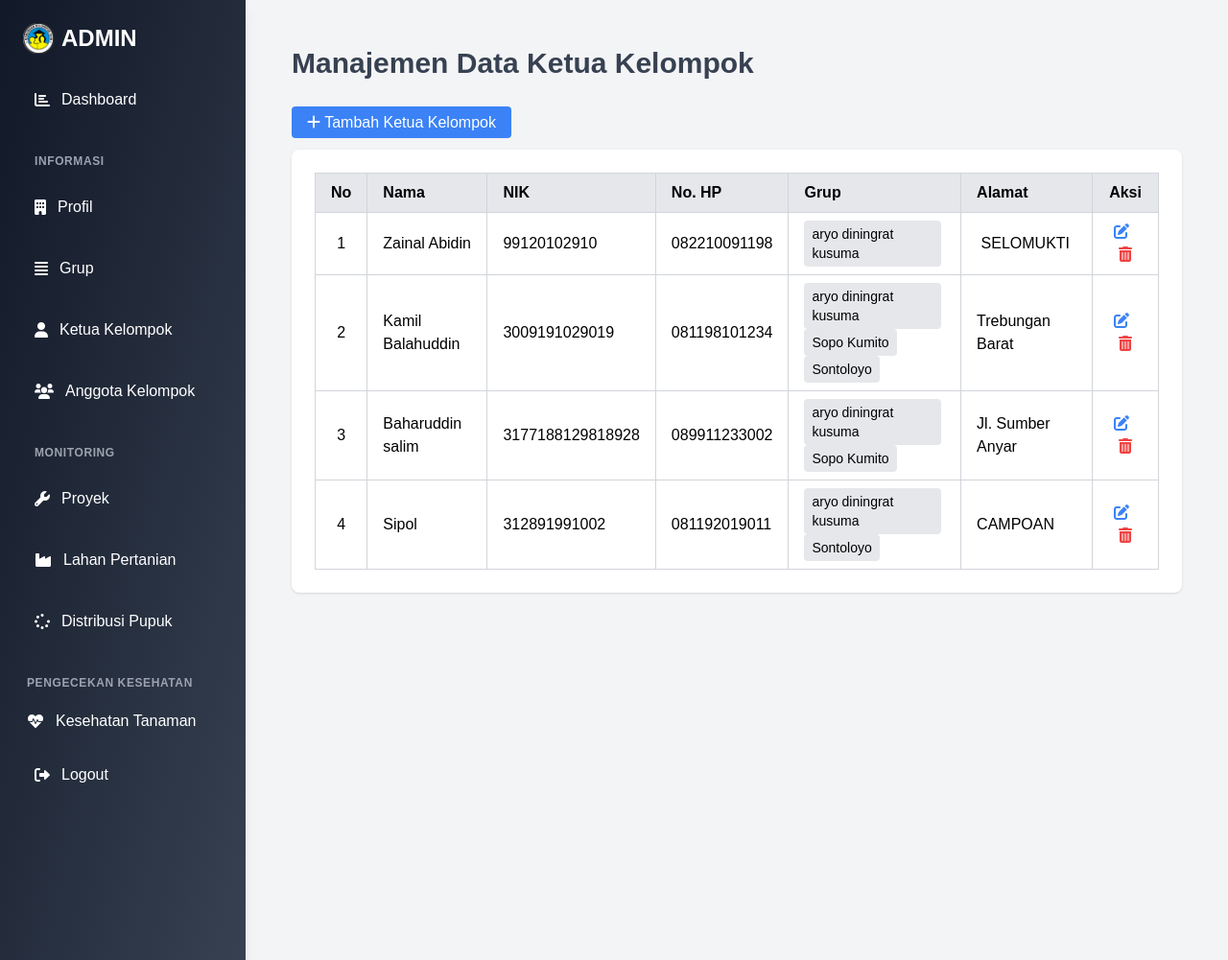
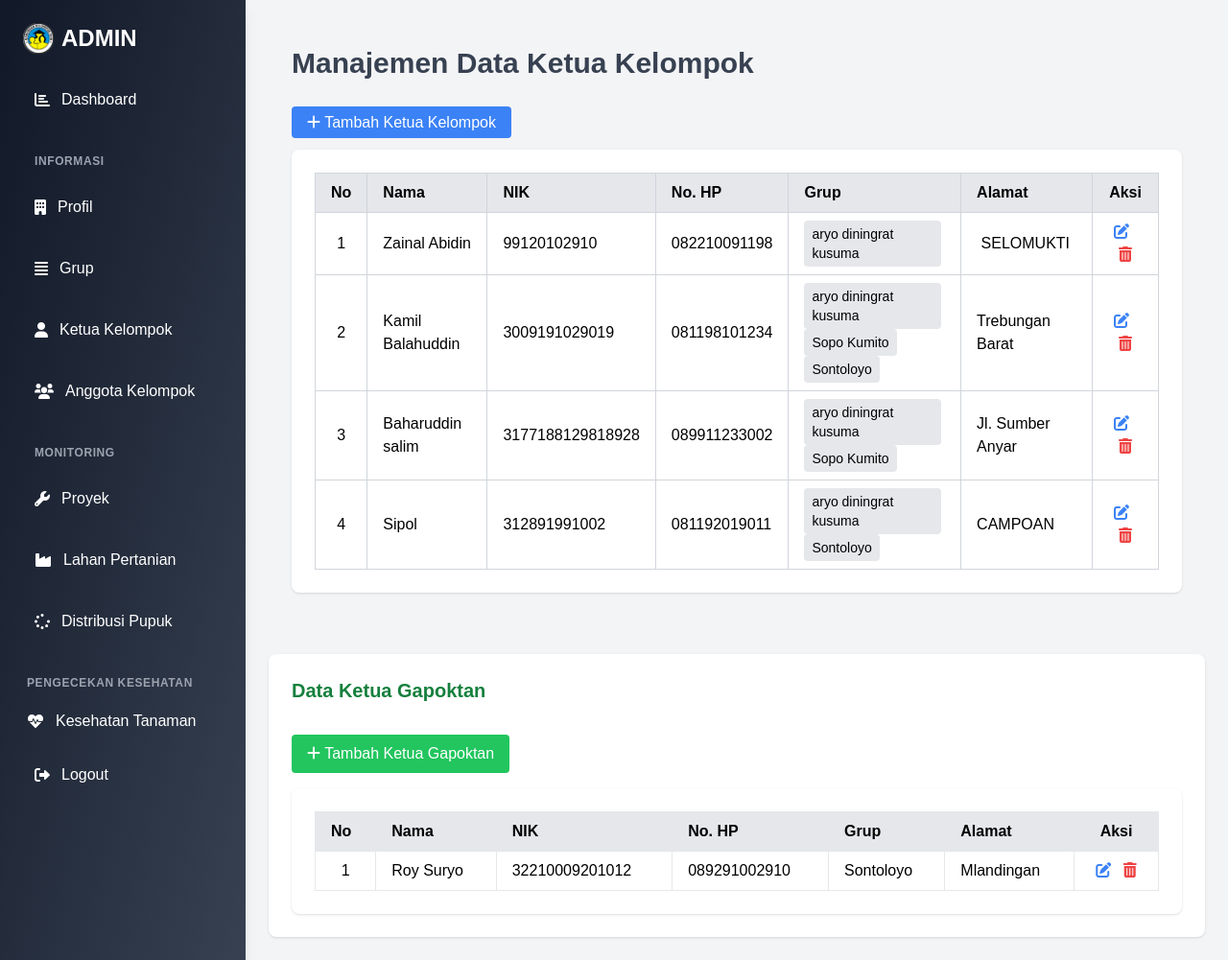
Before and after one commit to Mohferizainullabasyir/gapoktan, a Django app: page /administrator/ketua/ in a window 1280 px wide. Shown: the whole page at 96% size. Run offline with Django 5.2, Linux system fonts and the light colour scheme; data comes from the database, SQL or seed files in the repository; both versions use the stored data as it was after the commit; some libraries are stand-ins or nearby versions.

Commit message:
ketua gapoktan

```diff
--- a/administrator/templates/ketuaadmin.html
+++ b/administrator/templates/ketuaadmin.html
@@ -62,4 +62,59 @@
         </table>
     </div>
 </div>
+
+    <!-- ======= TABEL KETUA GAPOKTAN ======= -->
+    <div class="overflow-x-auto bg-white shadow rounded-lg p-6 mt-10">
+        <h2 class="text-xl font-semibold mb-4 text-green-700">Data Ketua Gapoktan</h2>
+
+        <a href="{% url 'formketuagapoktanadmin' %}" class="bg-green-500 text-white px-4 py-2 rounded hover:bg-green-600 mt-4 inline-block">
+            <i class="fas fa-plus"></i> Tambah Ketua Gapoktan
+        </a>
+
+        <div class="overflow-x-auto bg-white shadow rounded-lg p-6 mt-4">
+        <table class="table-auto w-full border-collapse border border-gray-300">
+            <thead>
+                <tr class="bg-gray-200 text-left">
+                    <th class="px-4 py-2 border">No</th>
+                    <th class="px-4 py-2 border">Nama</th>
+                    <th class="px-4 py-2 border">NIK</th>
+                    <th class="px-4 py-2 border">No. HP</th>
+                    <th class="px-4 py-2 border">Grup</th>
+                    <th class="px-4 py-2 border">Alamat</th>
+                    <th class="px-4 py-2 border text-center">Aksi</th>
+                </tr>
+            </thead>
+            <tbody>
+                {% for gapoktan in ketua_gapoktan_list %}
+                <tr class="hover:bg-gray-100">
+                    <td class="px-4 py-2 border text-center">{{ forloop.counter }}</td>
+                    <td class="px-4 py-2 border">{{ gapoktan.nama }}</td>
+                    <td class="px-4 py-2 border">{{ gapoktan.nik }}</td>
+                    <td class="px-4 py-2 border">{{ gapoktan.no_hp }}</td>
+                    <td class="px-4 py-2 border">
+                        {{ gapoktan.grup.nama }}
+                    </td>
+                    <td class="px-4 py-2 border">{{ gapoktan.alamat|safe }}</td>
+                    <td class="px-4 py-2 border text-center">
+                        <a href="{% url 'editketuagapoktanadmin' gapoktan.id %}" class="text-blue-500 hover:text-blue-700 mr-2">
+                            <i class="fas fa-edit"></i>
+                        </a>
+                        <form action="{% url 'deleteketuagapoktanadmin' gapoktan.id %}" method="post" class="inline">
+                            {% csrf_token %}
+                            <button type="submit" onclick="return confirm('Yakin ingin menghapus data ini?')" class="text-red-500 hover:text-red-700">
+                                <i class="fas fa-trash-alt"></i>
+                            </button>
+                        </form>
+                    </td>
+                </tr>
+                {% empty %}
+                <tr>
+                    <td colspan="7" class="text-center px-4 py-2 border text-gray-500 italic">Belum ada data ketua gapoktan.</td>
+                </tr>
+                {% endfor %}
+            </tbody>
+        </table>
+    </div>
+</div>
+
 {% endblock content %}
--- a/administrator/templates/profiladmin.html
+++ b/administrator/templates/profiladmin.html
@@ -76,6 +76,7 @@
     </div>
 </div>
 
+<!-- kegiatan -->
 
 <h2 class="text-2xl font-bold text-gray-700 mt-10 mb-4">Data Kegiatan</h2>
 <a href="{% url 'formkegiatanadmin' %}" class="bg-green-500 text-white px-4 py-2 rounded hover:bg-green-600">
--- a/administrator/urls.py
+++ b/administrator/urls.py
@@ -26,8 +26,15 @@ urlpatterns = [
 
     path('ketua/', views.ketuaadmin, name='ketuaadmin'),
     path('form-ketua/', views.formketuaadmin, name='formketuaadmin'),
-    path('edit-ketua/<int:pk>', views.editketuaadmin, name='editketuaadmin'),
-    path('delete-ketua/<int:pk>', views.deleteketuaadmin, name='deleteketuaadmin'),
+    path('edit-ketua/<str:pk>', views.editketuaadmin, name='editketuaadmin'),
+    path('delete-ketua/<str:pk>', views.deleteketuaadmin, name='deleteketuaadmin'),
+
+    #ketua gapoktan
+
+    path('form-ketuagapoktan/', views.formketuagapoktanadmin, name='formketuagapoktanadmin'),
+    path('edit-ketuagapoktan/<str:pk>/', views.editketuagapoktanadmin, name='editketuagapoktanadmin'),
+    path('delete-ketuagapoktan/<str:pk>/', views.deleteketuagapoktanadmin, name='deleteketuagapoktanadmin'),
+
 
 
 ]
--- a/administrator/views.py
+++ b/administrator/views.py
@@ -1,8 +1,8 @@
 from django.shortcuts import render, get_object_or_404, redirect
 from django.db.models.functions import ExtractMonth
 from django.db.models import Count, Sum
-from .models import ProfilGapoktan, Kegiatan, Grup, KetuaKelompok, Petani, Lahan, DataERDKK
-from .forms import ProfilGapoktanForm, KegiatanForm, GrupForm, KetuaKelompokForm
+from .models import ProfilGapoktan, Kegiatan, Grup, KetuaKelompok, KetuaGapoktan, Petani, Lahan, DataERDKK
+from .forms import ProfilGapoktanForm, KegiatanForm, GrupForm, KetuaKelompokForm, KetuaGapoktanForm
 from datetime import datetime
 
 def dashboard(request):
@@ -173,12 +173,12 @@ def deletegrupadmin(request, pk):
 
 def ketuaadmin(request):
     ketua =  KetuaKelompok.objects.all()
-    kegiatan_list = Kegiatan.objects.all()
+    ketua_gapoktan_list = KetuaGapoktan.objects.all()
     context = {
             "judul": "Data KetuaKelompok",
             "menu":"ketua",
             "ketua_list":ketua,
-            "kegiatan_list": kegiatan_list,
+            "ketua_gapoktan_list": ketua_gapoktan_list,
         }
     return render(request, 'ketuaadmin.html', context)
 
@@ -219,3 +219,43 @@ def deleteketuaadmin(request, pk):
         ketua.delete()
         return redirect('ketuaadmin')
     return redirect('ketuaadmin')
+
+# ketua gapoktan
+
+def formketuagapoktanadmin(request):
+    if request.method == "POST":
+        form = KetuaGapoktanForm(request.POST, request.FILES)
+        if form.is_valid():
+            form.save()
+            return redirect('ketuaadmin')
+    else:
+        form = KetuaGapoktanForm()
+    return render(request, 'formketuagapoktanadmin.html', {
+        "judul": "Form KetuaGapoktan",
+        "menu": "ketuagapoktan",
+        "form": form
+    })
+
+def editketuagapoktanadmin(request, pk):
+    ketuagapoktan = get_object_or_404(KetuaGapoktan, id=pk)
+    if request.method == "POST":
+        form = KetuaGapoktanForm(request.POST, request.FILES, instance=ketuagapoktan)
+        if form.is_valid():
+            form.save()
+            return redirect('ketuaadmin')
+        else:
+            print(form.errors)  # Ini akan tampil di terminal
+    else:
+        form = KetuaGapoktanForm(instance=ketuagapoktan)
+    return render(request, 'formketuagapoktanadmin.html', {
+        "judul": "Edit KetuaGapoktan",
+        "menu": "ketua",
+        "form": form
+    })
+
+def deleteketuagapoktanadmin(request, pk):
+    ketuagapoktan = get_object_or_404(KetuaGapoktan, pk=pk)
+    if request.method == 'POST':
+        ketuagapoktan.delete()
+        return redirect('ketuaadmin')
+    return redirect('ketuaadmin')
```
Also changed, not shown: administrator/forms.py (+41 -2 lines), administrator/templates/formketuagapoktanadmin.html (added, +21 -0 lines), db.sqlite3.
